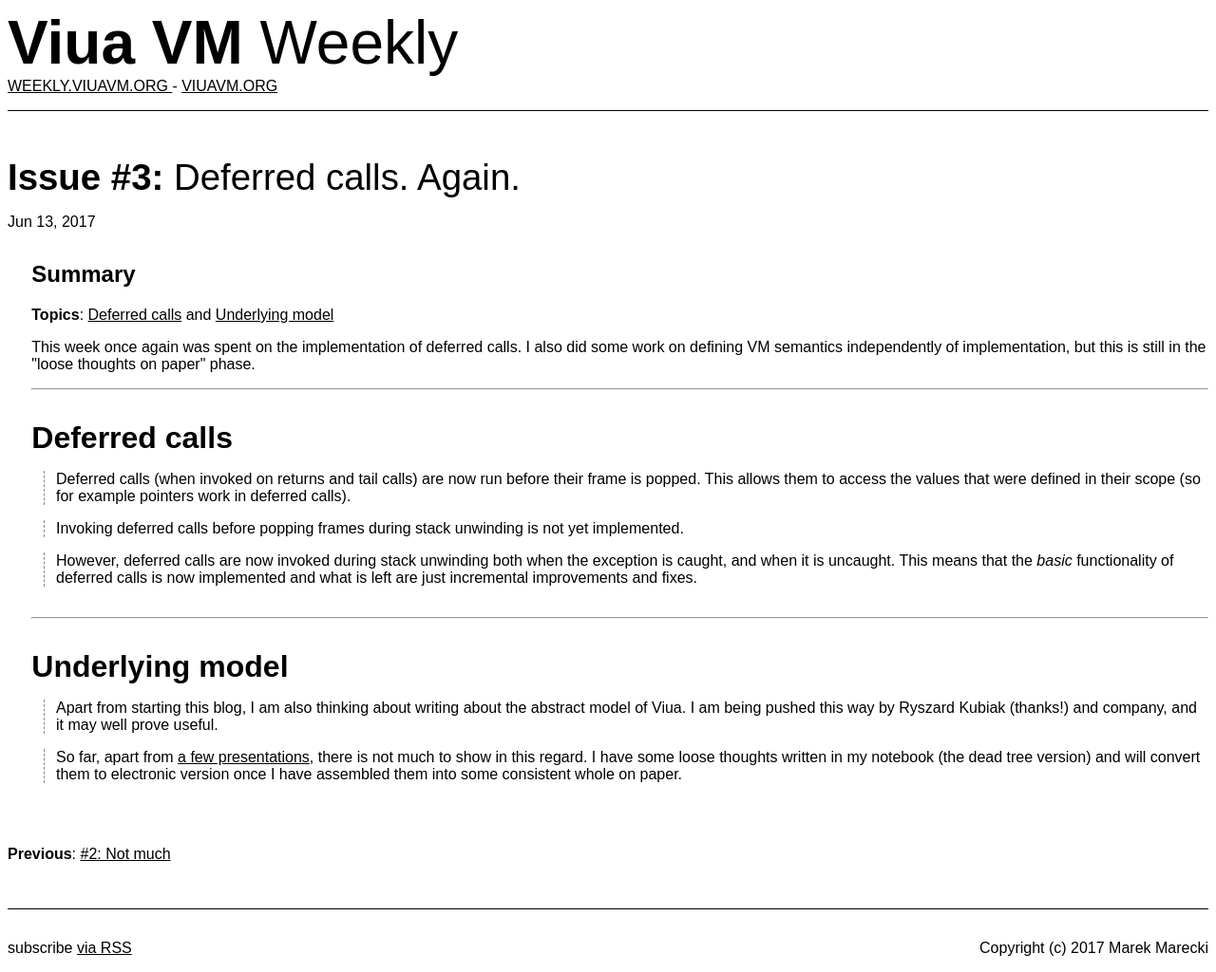
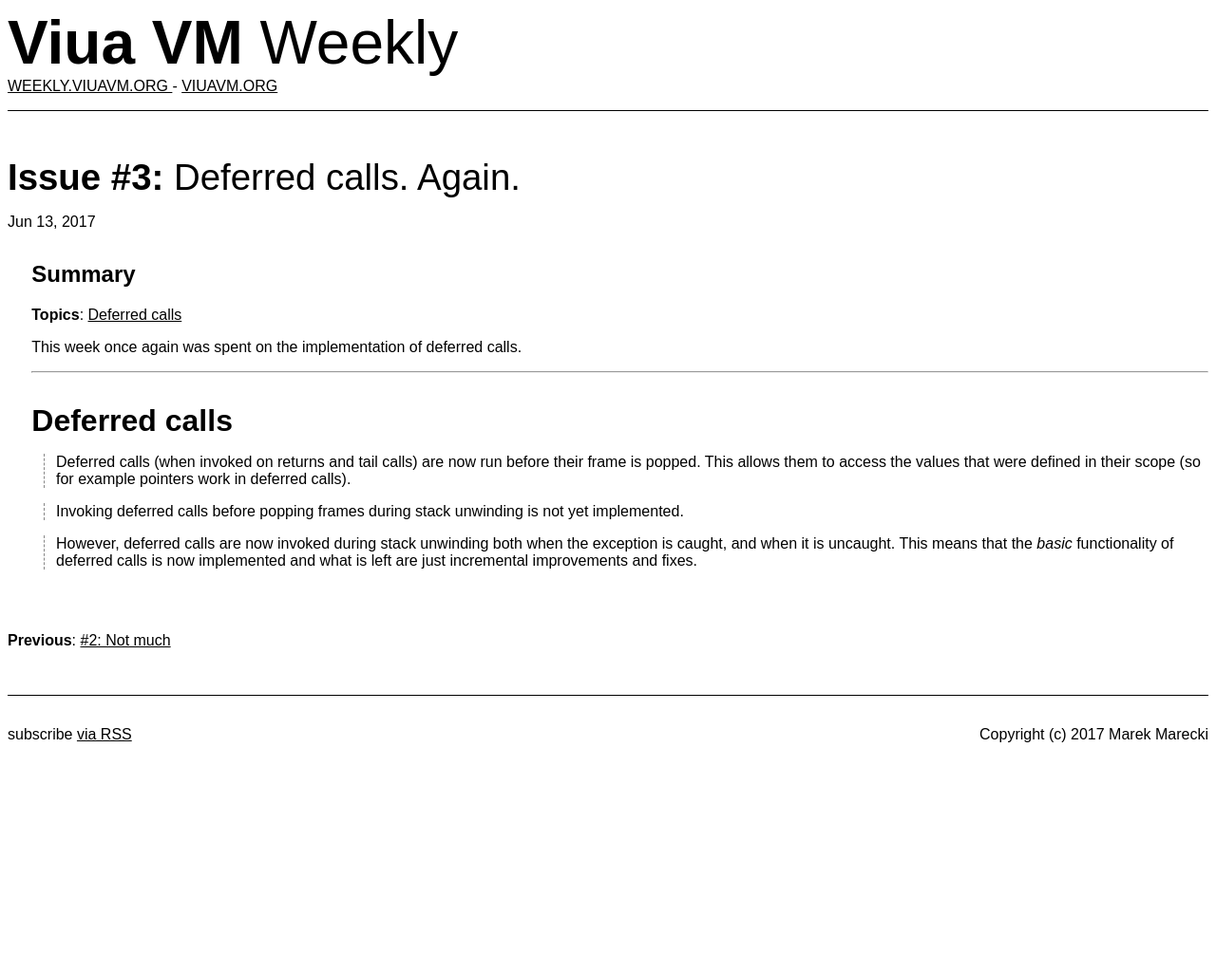
Before and after one commit to marekjm/weekly.viuavm.org, a Jekyll site: the page built from _posts/2017-06-13-deferred-calls-again.html, in a window 1280 px wide. Shown: the whole page at 95% size. Built offline with Jekyll 4.4.1, drawn with Linux system fonts in a browser that asks for light colours; after the commit the page ends 900 px from its top, so only the background shows below that.

Commit message:
Only publish what is implemented

```diff
--- a/_posts/2017-06-13-deferred-calls-again.html
+++ b/_posts/2017-06-13-deferred-calls-again.html
@@ -9,15 +9,10 @@
     -
         name: Deferred calls
         id: deferred-calls
-    -
-        name: Underlying model
-        id: underlying-model
 ---
 
 <p>
 This week once again was spent on the implementation of deferred calls.
-I also did some work on defining VM semantics independently of implementation, but
-this is still in the "loose thoughts on paper" phase.
 </p>
 
 <hr>
@@ -42,21 +37,3 @@
         are just incremental improvements and fixes.
     </p>
 </section>
-
-<hr>
-
-<section>
-    <h1 id="{{ page.sections[1].id }}">{{ page.sections[1].name }}</h1>
-
-    <p>
-        Apart from starting this blog, I am also thinking about writing about the abstract model of Viua.
-        I am being pushed this way by Ryszard Kubiak (thanks!) and company, and it may well prove useful.
-    </p>
-
-    <p>
-        So far, apart from <a href="http://viuavm.org/media/">a few presentations</a>, there is not much to show
-        in this regard.
-        I have some loose thoughts written in my notebook (the dead tree version) and will convert them to
-        electronic version once I have assembled them into some consistent whole on paper.
-    </p>
-</section>
```
